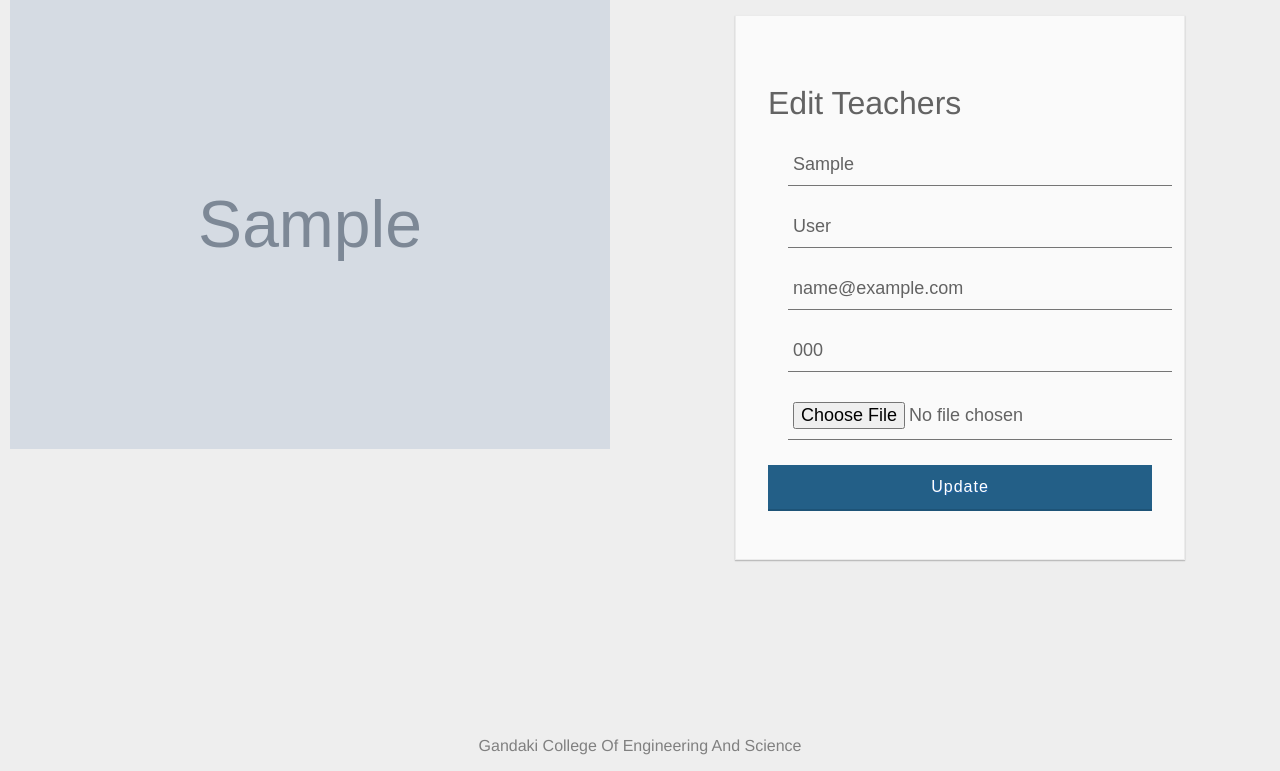
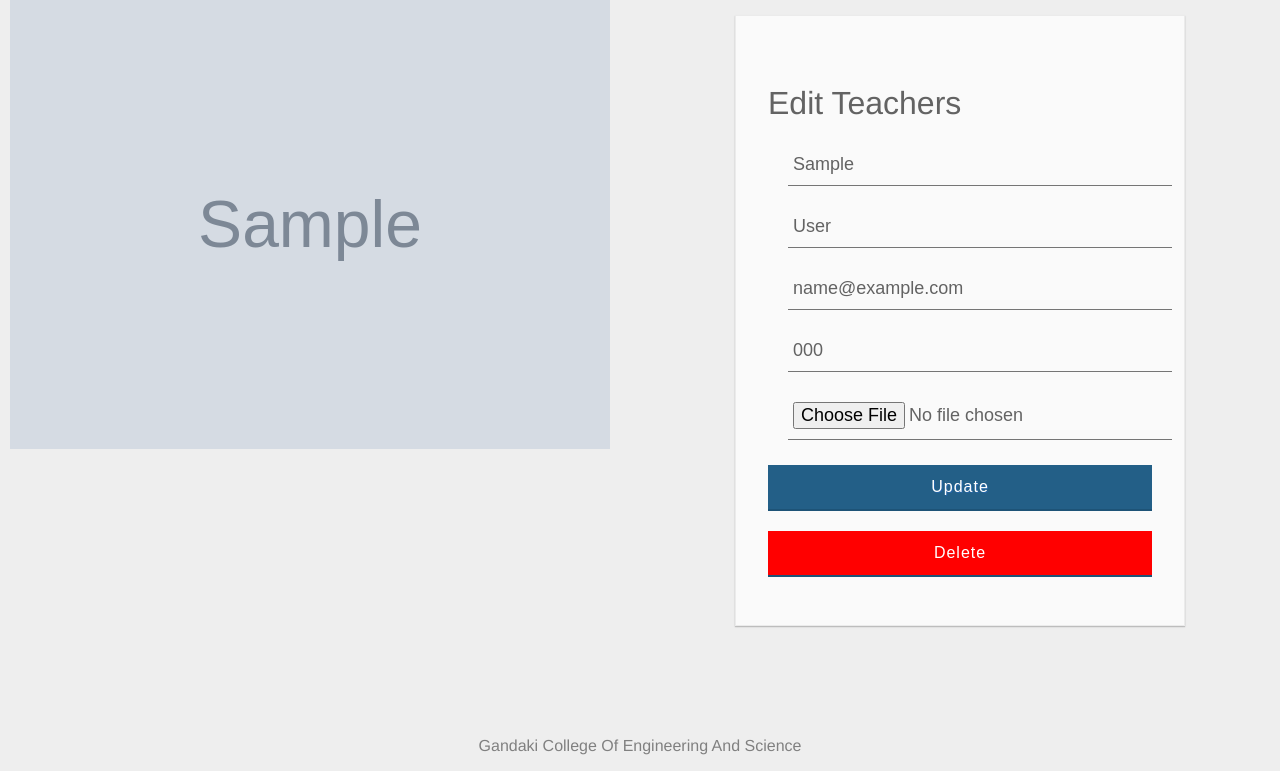
Before and after one commit to ananta/college-app, a PHP site: page /gcesServer/pages/edit/edit_teachers.php?editTeacher=1 in a window 1280 px wide. Shown: the part 59-830 px from the top of the page. Run offline with PHP 8.4, Linux system fonts and the light colour scheme; the visitor is signed in with stand-in values (Sample User, id 1); tables that the repository leaves empty or names only in its code hold one stand-in row (values such as "Sample post"); grey boxes marked "Sample" are stand-in pictures.

Commit message:
Edit Teachers Updated

```diff
--- a/pages/edit/edit_teachers.php
+++ b/pages/edit/edit_teachers.php
@@ -31,6 +31,7 @@ if($_SERVER["REQUEST_METHOD"] == "GET" || $_SERVER["REQUEST_METHOD"] == "POST"){
                 <input type="text" name="phone" placeholder="Phone" value="'.$row["phone"].'"/>
                 <input type="file" name="profile_img" placeholder="Image"/>
                 <input type="submit"class="button buttonBlue" name="update" value="Update"/>
+                <input type="submit"class="button" style="background-color:red;" name="delete" value="Delete"/>
             </form>
         ';
     }
@@ -105,12 +106,12 @@ if(isset($_POST['update'])){
     }
 }
 if(isset($_POST['delete'])){
-     $query = 'DELETE FROM event WHERE event_id='.$eventID;
+     $query = 'DELETE FROM teacher WHERE id='.$teacherID;
      $data = mysqli_query($db, $query);
      if ($data) {
-        header("Location: ".$mainPage."pages/admin/admin_events.php?message=".htmlspecialchars("Sucessfully Deleted"));
+        header("Location: ".$mainPage."pages/admin/admin_teachers.php?message=".htmlspecialchars("Sucessfully Deleted"));
     } else {
-        array_push($errors,"Unable to Delete the Event");
+        array_push($errors,"Unable to Delete Teacher");
     }
 }
 ?>
```
Also changed, not shown: pages/admin/admin_teachers.php (+10 -0 lines).
